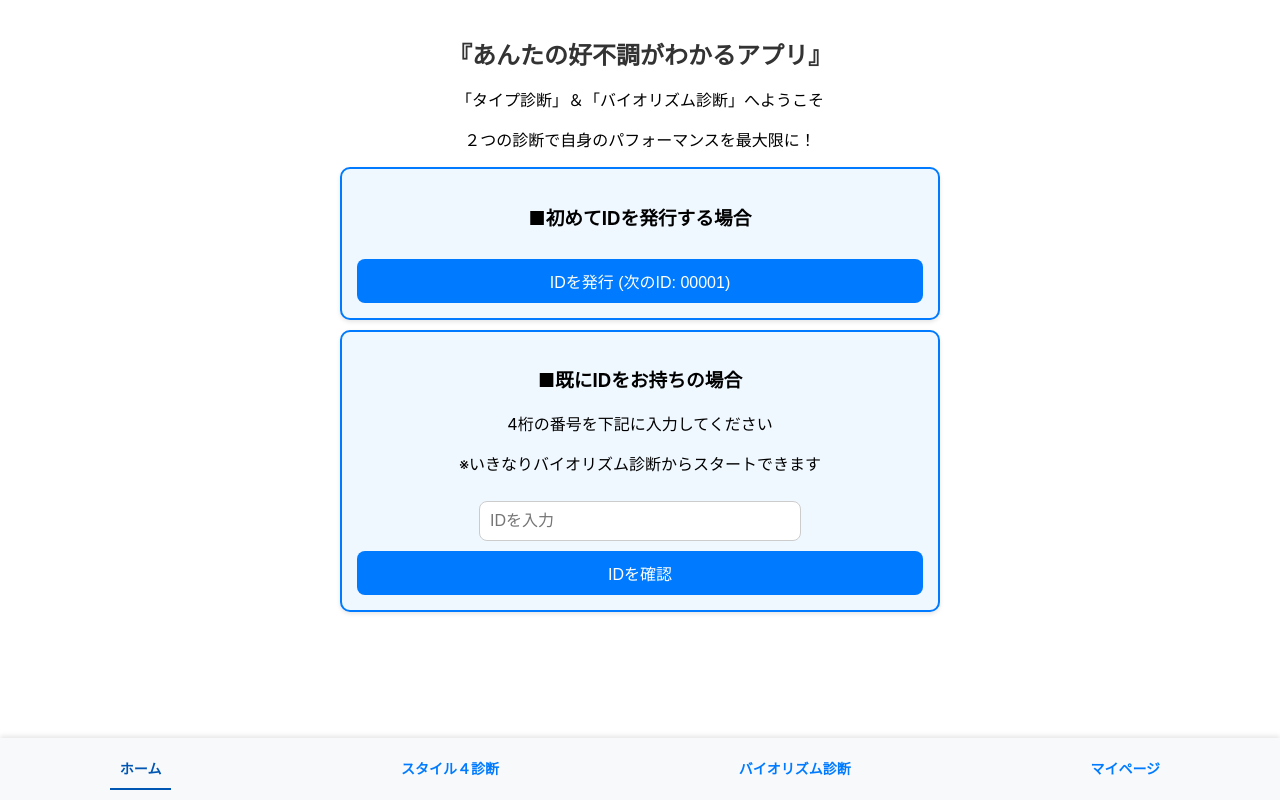
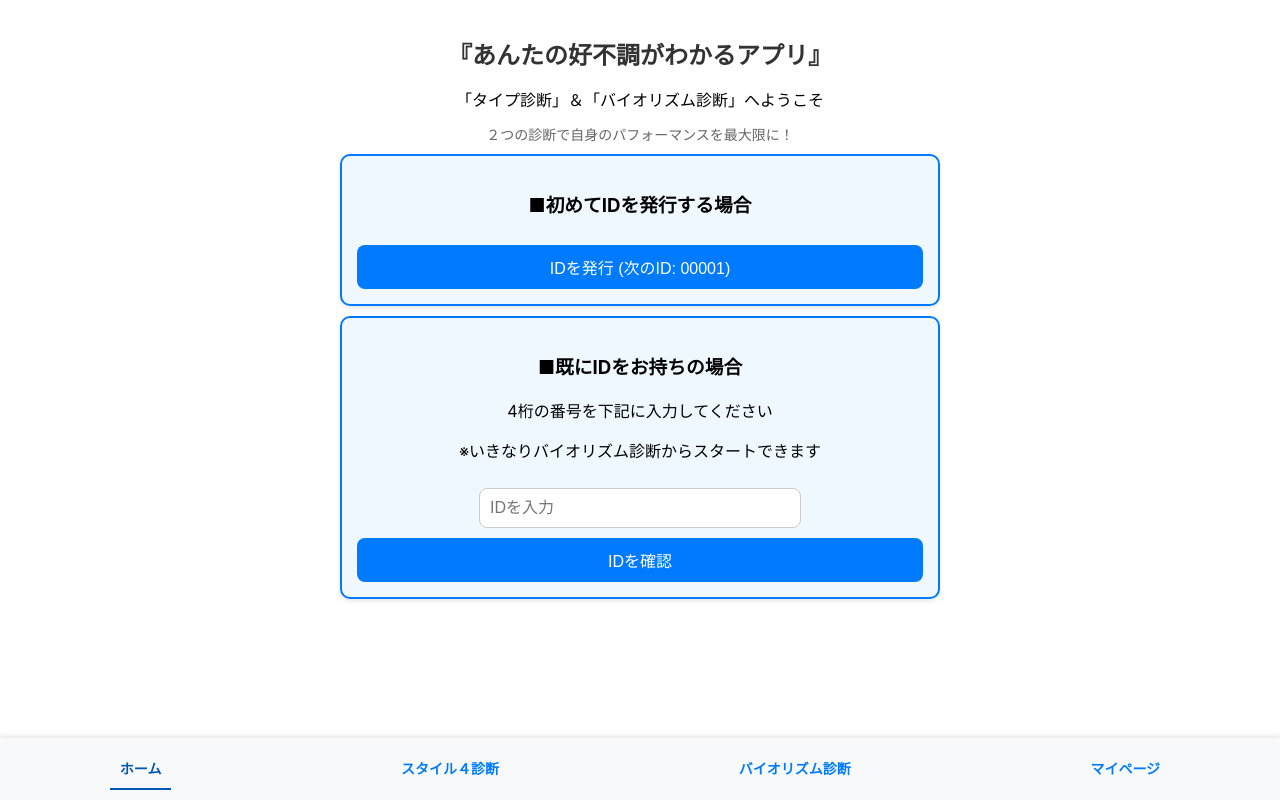
Before and after one commit to sakaguchi2783/GT-golf-app, a React (Create React App) app: page / in a window 1280 px wide. Built offline with nearby package versions, Linux system fonts and the light colour scheme; no server answers; the database is empty.

Commit message:
UI修正４

```diff
--- a/src/pages/Home.css
+++ b/src/pages/Home.css
@@ -14,6 +14,14 @@
   white-space: nowrap;
   animation: slideIn 1s ease-in-out forwards;
 }
+
+.subtitle {
+  font-size: 14px; /* フォントサイズを小さく */
+  color: #666;
+  margin: 5px 0; /* 上下の余白を減らす */
+  line-height: 1.2; /* 行間を詰める */
+}
+
 
 .fade-in-text {
   font-size: 14px;
--- a/src/pages/Home.js
+++ b/src/pages/Home.js
@@ -68,7 +68,7 @@ const Home = () => {
   return (
     <div className="home-container">
       <h1 className="app-title">{titleText}</h1>
-      <p className="subtitle">「タイプ診断」＆「バイオリズム診断」へようこそ</p>
+      <p className="subtitl">「タイプ診断」＆「バイオリズム診断」へようこそ</p>
       <p className="subtitle">２つの診断で自身のパフォーマンスを最大限に！</p>
 
       {!userId ? (
```
